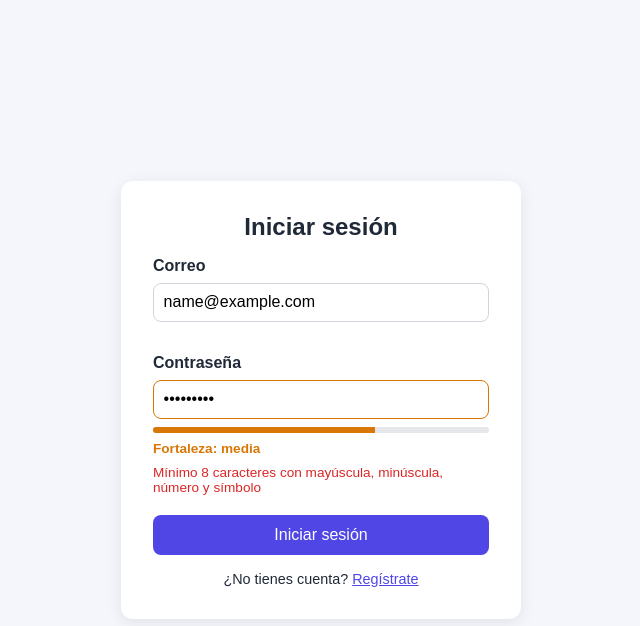
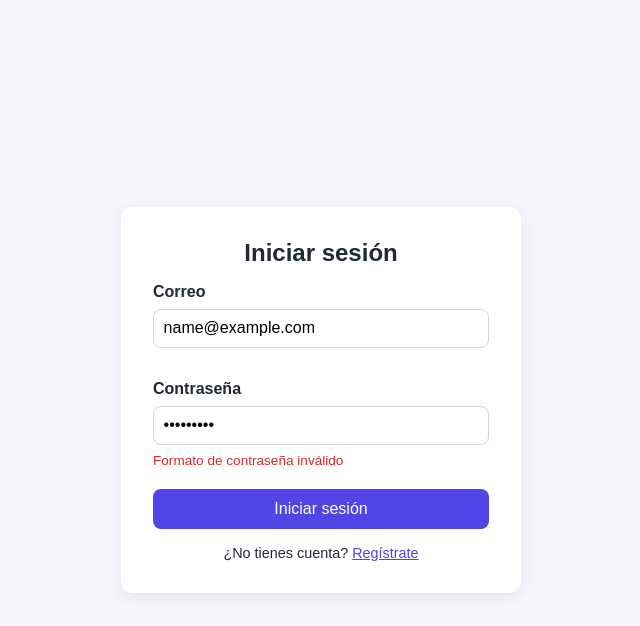
Before and after one commit to DaniielA5/utileria-js, a plain HTML site: page login.html in a window 1280 px wide. Both pictures are taken after typing "name@example.com", "Sample123" into the empty fields and a click on the button "Iniciar sesión". Shown: the whole page, without its empty margins (319-959 px from the left). Drawn offline with Linux system fonts and the light colour scheme.

Commit message:
Separe del html los script y cree : login.js - index.js - Aplique la propuesta de la clase login, ya no vuele a validar contrasena

```diff
--- a/css/styles.css
+++ b/css/styles.css
@@ -121,3 +121,5 @@ font-weight: 600;
 color: var(--fuerte);
 }
 a { color: var(--primario); text-align: center; font-size: 0.9rem; }
+
+#mensajeLogin.fallo { color: var(--error); }
--- a/index.html
+++ b/index.html
@@ -5,6 +5,9 @@
     <meta name="viewport" content="width=device-width, initial-scale=1.0">
     <title>Registro - Utileria JS</title>
     <link rel="stylesheet" href="css/styles.css">
+    <script src="js/utileria.js"></script>
+    <script src="js/index.js" defer></script>
+
 </head>
 <body>
     <form id="formPrincipal" novalidate>
@@ -48,65 +51,6 @@
         <button id="cerrarModal">Cerrar</button>
     </dialog>
 
-    <script src="js/utileria.js"></script>
-    <script>
-        const form = document.getElementById("formPrincipal");
-        const modal = document.getElementById("modalEdad");
-        const inputPassword = document.getElementById("password");
-        const barra = document.getElementById("barraFortaleza");
-        const textoFortaleza = document.getElementById("textoFortaleza");
 
-        inputPassword.addEventListener("input", function () {
-            if (inputPassword.value === "") {
-                delete inputPassword.dataset.nivel;
-                delete barra.dataset.nivel;
-                delete textoFortaleza.dataset.nivel;
-                textoFortaleza.textContent = "";
-                return;
-            }
-            const nivel = medirFortalezaPassword(inputPassword.value);
-            const clave = nivel === "débil" ? "debil" : nivel;
-            inputPassword.dataset.nivel = clave;
-            barra.dataset.nivel = clave;
-            textoFortaleza.dataset.nivel = clave;
-            textoFortaleza.textContent = "Fortaleza: " + nivel;
-        });
-
-        form.addEventListener("submit", function (event) {
-            event.preventDefault();
-
-            const nombre = document.getElementById("nombre").value;
-            const correo = document.getElementById("correo").value;
-            const fecha = document.getElementById("fechaNacimiento").value;
-            const codigo = document.getElementById("codigoPostal").value;
-            const telefono = document.getElementById("telefono").value;
-            const password = inputPassword.value;
-
-            const nombreOk = soloLetras(nombre);
-            const correoOk = validarCorreo(correo);
-            const fechaOk = fecha !== "" && calcularEdad(fecha) >= 0;
-            const codigoOk = /^\d+$/.test(codigo) && validarLongitud(codigo, 5);
-            const passwordOk = validarPassword(password);
-
-            document.getElementById("errorNombre").textContent = nombreOk ? "" : "Solo letras permitidas";
-            document.getElementById("errorCorreo").textContent = correoOk ? "" : "Correo inválido";
-            document.getElementById("errorFecha").textContent = fechaOk ? "" : "Fecha inválida";
-            document.getElementById("errorCodigo").textContent = codigoOk ? "" : "Solo números, máximo 5 dígitos";
-            document.getElementById("errorPassword").textContent = passwordOk ? "" : "Mínimo 8 caracteres con mayúscula, minúscula, número y símbolo";
-
-            if (!(nombreOk && correoOk && fechaOk && codigoOk && passwordOk)) return;
-
-            document.getElementById("nombreResultado").textContent = nombre;
-            document.getElementById("edadResultado").textContent = calcularEdad(fecha);
-            document.getElementById("mayorEdadResultado").textContent = esMayorDeEdad(fecha) ? "Sí" : "No";
-            document.getElementById("telefonoResultado").textContent = formatearTelefono(telefono);
-
-            modal.showModal();
-        });
-
-        document.getElementById("cerrarModal").addEventListener("click", function () {
-            modal.close();
-        });
-    </script>
 </body>
 </html>
--- /dev/null
+++ b/js/login.js
@@ -0,0 +1,25 @@
+const CORREO_REGISTRADO = "camaron00@gmail.com";
+const CONTRASENA_REGISTRADA = "Camaron123!";
+
+document.getElementById("formLogin").addEventListener("submit", function (event) {
+    event.preventDefault();
+
+    const correo = document.getElementById("loginCorreo").value;
+    const password = document.getElementById("loginPassword").value;
+    const mensaje = document.getElementById("mensajeLogin");
+
+    const correoOk = validarCorreo(correo);
+    const passwordOk = validarPassword(password);
+
+    document.getElementById("errorLoginCorreo").textContent = correoOk ? "" : "Correo inválido";
+    document.getElementById("errorLoginPassword").textContent = passwordOk ? "" : "Formato de contraseña inválido";
+
+    if (!(correoOk && passwordOk)) {
+        mensaje.textContent = "";
+        return;
+    }
+
+    const coincide = correo.toLowerCase() === CORREO_REGISTRADO && password === CONTRASENA_REGISTRADA;
+    mensaje.textContent = coincide ? "Login exitoso" : "Correo o contraseña incorrectos";
+    mensaje.classList.toggle("fallo", !coincide);
+});
--- a/login.html
+++ b/login.html
@@ -5,6 +5,8 @@
     <meta name="viewport" content="width=device-width, initial-scale=1.0">
     <title>Login - Utileria JS</title>
     <link rel="stylesheet" href="css/styles.css">
+    <script src="js/utileria.js"></script>
+    <script src="js/login.js" defer></script>
 </head>
 <body>
     <form id="formLogin" novalidate>
@@ -16,8 +18,7 @@
 
         <label for="loginPassword">Contraseña</label>
         <input type="password" id="loginPassword">
-        <div class="barra"><div id="barraFortaleza"></div></div>
-        <span id="textoFortaleza" class="texto-fortaleza"></span>
+
         <span id="errorLoginPassword" class="error"></span>
 
         <button type="submit">Iniciar sesión</button>
@@ -25,41 +26,11 @@
     </form>
     <p id="mensajeLogin"></p>
 
-    <script src="js/utileria.js"></script>
-    <script>
-        const inputPassword = document.getElementById("loginPassword");
-        const barra = document.getElementById("barraFortaleza");
-        const textoFortaleza = document.getElementById("textoFortaleza");
-
-        inputPassword.addEventListener("input", function () {
-            if (inputPassword.value === "") {
-                delete inputPassword.dataset.nivel;
-                delete barra.dataset.nivel;
-                delete textoFortaleza.dataset.nivel;
-                textoFortaleza.textContent = "";
-                return;
-            }
-            const nivel = medirFortalezaPassword(inputPassword.value);
-            const clave = nivel === "débil" ? "debil" : nivel;
-            inputPassword.dataset.nivel = clave;
-            barra.dataset.nivel = clave;
-            textoFortaleza.dataset.nivel = clave;
-            textoFortaleza.textContent = "Fortaleza: " + nivel;
-        });
-
-        document.getElementById("formLogin").addEventListener("submit", function (event) {
-            event.preventDefault();
-
-            const correo = document.getElementById("loginCorreo").value;
-            const password = inputPassword.value;
-
-            const correoOk = validarCorreo(correo);
-            const passwordOk = validarPassword(password);
-
-            document.getElementById("errorLoginCorreo").textContent = correoOk ? "" : "Correo inválido";
-            document.getElementById("errorLoginPassword").textContent = passwordOk ? "" : "Mínimo 8 caracteres con mayúscula, minúscula, número y símbolo";
-            document.getElementById("mensajeLogin").textContent = (correoOk && passwordOk) ? "Login exitoso" : "";
-        });
-    </script>
 </body>
 </html>
+
+
+<!--
+loginn no necesario en login solo en registro
+poner variable estatica
+-->
```
Also changed, not shown: js/index.js (added, +57 -0 lines), img/uno.png (deleted), js/utileria.js (line endings or trailing spaces).
